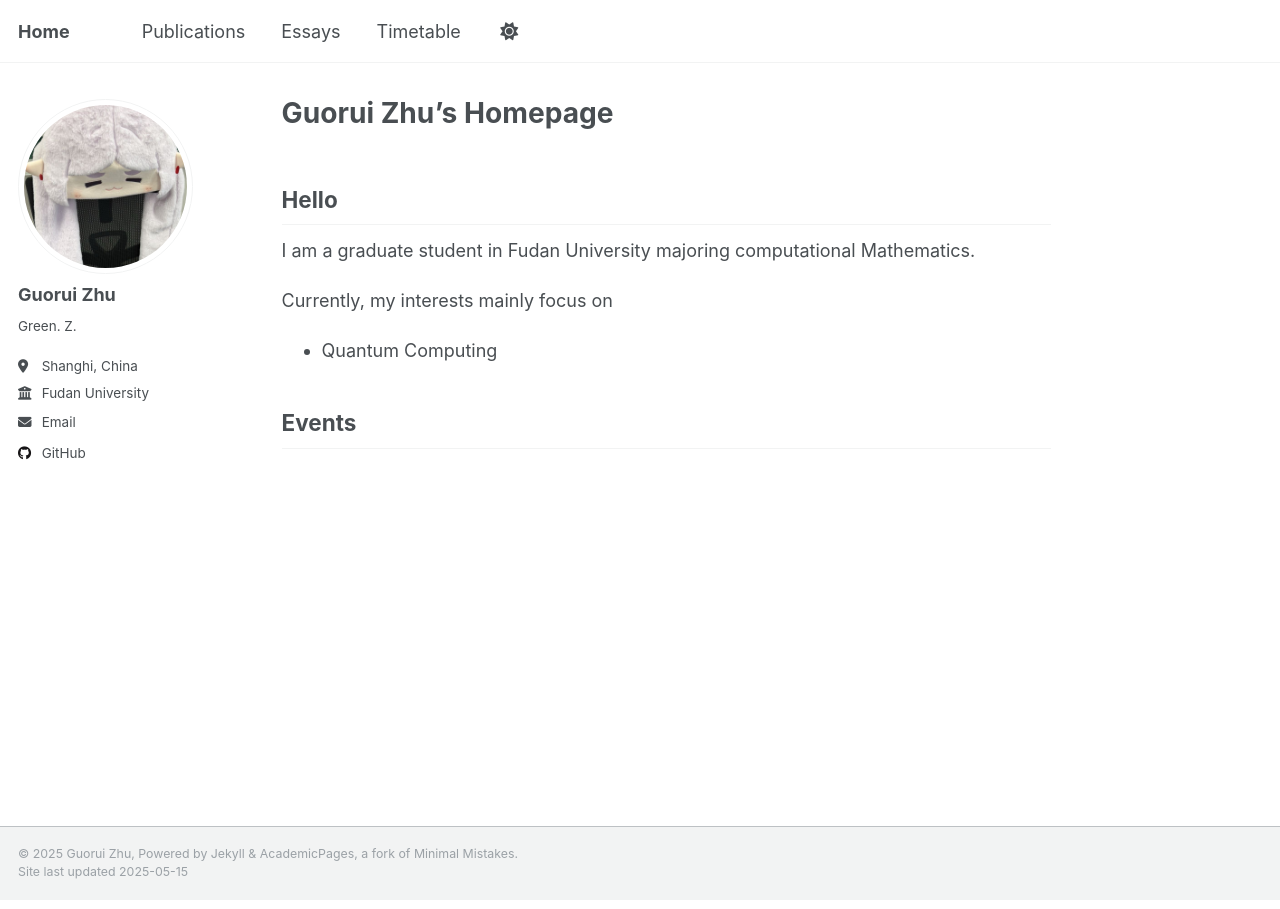
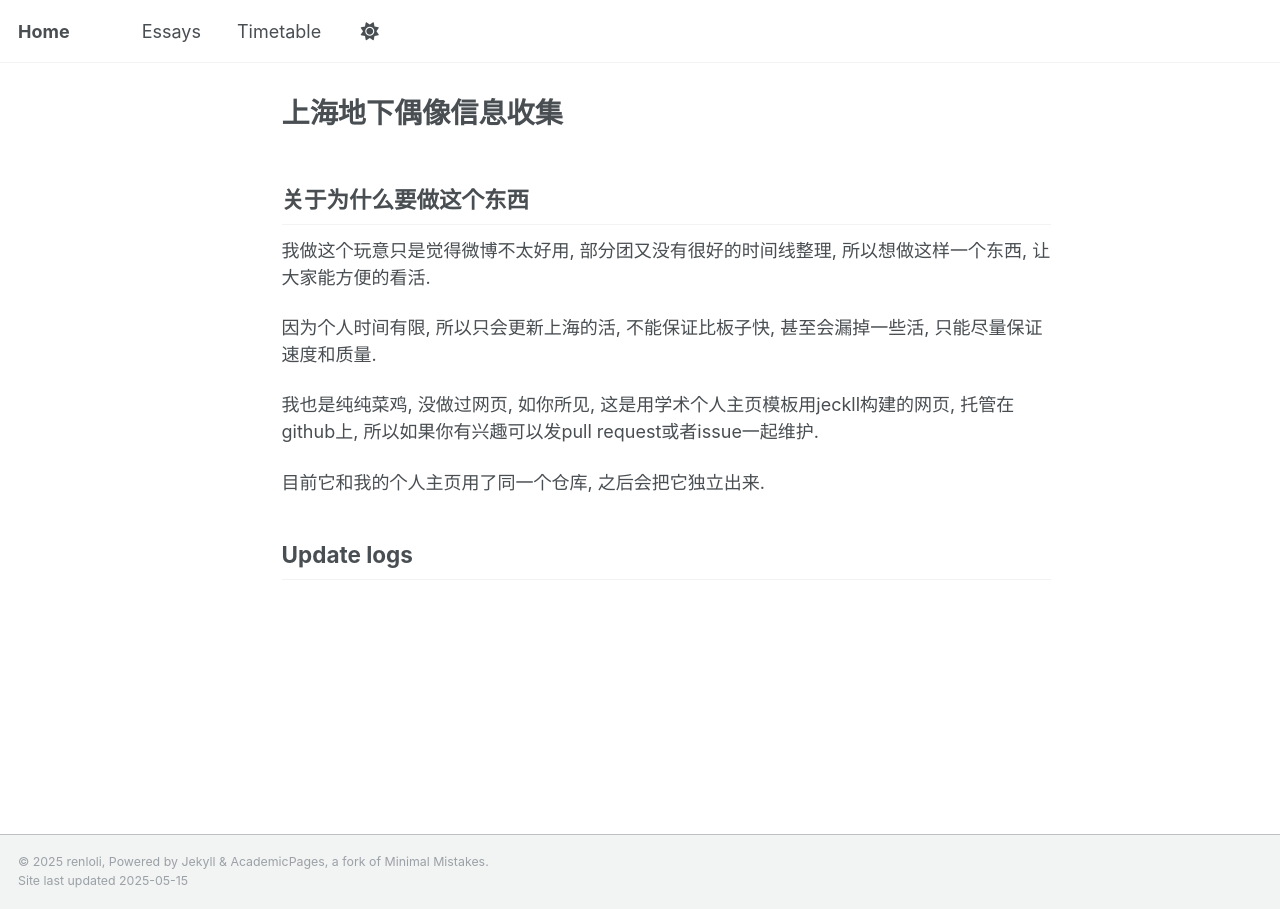
Before and after one commit to renloli/renloli.github.io, a Jekyll site: the page built from _pages/about.md, in a window 1280 px wide. Built offline with Jekyll 4.4.1, drawn with Linux system fonts in a browser that asks for light colours.

Commit message:
Initial commit.

```diff
--- a/_config.yml
+++ b/_config.yml
@@ -11,11 +11,11 @@ locale                   : "en-US"
 site_theme               : "default"
 title                    : "Home"
 title_separator          : "-"
-name                     : &name "Guorui Zhu"
+name                     : &name "renloli"
 description              : &description "OTAKU"
-url                      : https://renlililoli.github.io # the base hostname & protocol for your site e.g. "https://[your GitHub username].github.io" or if you already have some other page hosted on Github then use "https://[your GitHub username].github.io/[Your Repo Name]"
+url                      : https://renloli.github.io # the base hostname & protocol for your site e.g. "https://[your GitHub username].github.io" or if you already have some other page hosted on Github then use "https://[your GitHub username].github.io/[Your Repo Name]"
 baseurl                  : "" # the subpath of your site, e.g. "/blog"
-repository               : "renlililoli/renlililoli.github.io"
+repository               : "renloli/renloli.github.io"
 
 # Site Author - The following control what appear as part of the author content on the side bar.
 #               If a field is blank the icon and link will not appear, otherwise it will be shown.
@@ -23,9 +23,9 @@ repository               : "renlililoli/renlililoli.github.io"
 author:
   # Biographic information
   avatar           : "profile.png"
-  name             : "Guorui Zhu"
+  name             : "renloli"
   pronouns         : # example: "she/her"
-  bio              : "Green. Z."
+  bio              : "renloli"
   location         : "Shanghi, China"
   employer         : "Fudan University"
   uri              : # URL
@@ -46,7 +46,7 @@ author:
   bitbucket        : # Username - Update with your username on the site
   codepen          : # Username
   dribbble         : # Username
-  github           : "renlililoli"
+  github           : "renloli"
   kaggle           : # Username
   stackoverflow    : # User number or user number and name (i.e., use "1" or "1/jeff-atwood")
 
--- a/_data/authors.yml
+++ b/_data/authors.yml
@@ -1,7 +1,7 @@
 # Authors
 
 Name Name:
-  name        : "Guorui Zhu"
+  name        : "renloli"
   # uri         : "http://name.com"
   email       : "renlililoli@163.com"
   # bio         : "This is the first name."
--- a/_data/navigation.yml
+++ b/_data/navigation.yml
@@ -8,8 +8,8 @@
 #      Markdown formatted page while the second is generated using JSON.
 
 main:
-  - title: "Publications"
-    url: /publications/
+  # - title: "Publications"
+  #   url: /publications/
 
   - title: "Essays"
     url: /essays/
--- a/_pages/about.md
+++ b/_pages/about.md
@@ -1,7 +1,7 @@
 ---
 permalink: /
-title: "Guorui Zhu's Homepage"
-author_profile: true
+title: "上海地下偶像信息收集"
+author_profile: false
 redirect_from:
   - /about/
   - /about.html
@@ -11,16 +11,18 @@ redirect_from:
 
 <!-- ====== -->
 
-## Hello
+## 关于为什么要做这个东西
 
-I am a graduate student in Fudan University majoring computational Mathematics.
+我做这个玩意只是觉得微博不太好用, 部分团又没有很好的时间线整理, 所以想做这样一个东西, 让大家能方便的看活.
 
-Currently, my interests mainly focus on
+因为个人时间有限, 所以只会更新上海的活, 不能保证比板子快, 甚至会漏掉一些活, 只能尽量保证速度和质量.
 
-- Quantum Computing
+我也是纯纯菜鸡, 没做过网页, 如你所见, 这是用学术个人主页模板用jeckll构建的网页, 托管在github上,
+所以如果你有兴趣可以发pull request或者issue一起维护.
 
+目前它和我的个人主页用了同一个仓库, 之后会把它独立出来.
 
-## Events
+## Update logs
 
 <!-- Getting started
 ======
```
Also changed, not shown: _essays/leiwan.md (deleted, +0 -106 lines), _essays/mirakuru.md (deleted, +0 -88 lines), _publications/2025-02-13-qnonu.md (deleted, +0 -14 lines).
